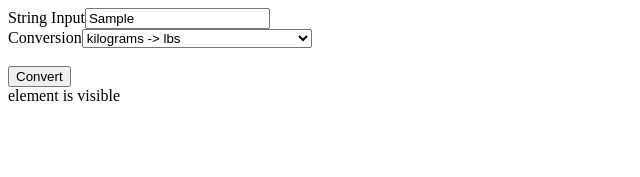
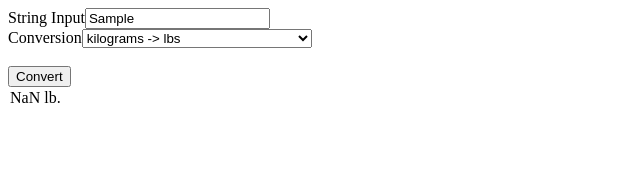
Before and after one commit to selenawalshsmith/AgriculturalUnitsConverter, a React app: page / in a window 1280 px wide. Both pictures are taken after typing "Sample" into the empty fields and a click on the button "Convert". Shown: the top 177 px of the page, without its empty margins (0-640 px from the left). Built offline with nearby package versions, Linux system fonts and the light colour scheme.

Commit message:
displaying converted inputString onClick convert

```diff
--- a/src/components/App.tsx
+++ b/src/components/App.tsx
@@ -19,13 +19,14 @@ export const App: FunctionComponent<InputInterface> = () => {
   //only update Result component when showResult increments.
   //Result component renders empty div while showResult == 0
   const [showResult, setShowResult] = useState<number>(0);
-  const [result, setResult] = useState<string>();
+  const [result, setResult] = useState<Array<any>>();
 
   useEffect(()=>{
     //console.log("App Component state (product)" + product);
     //console.log("App Component state (unit)" + unit);
 
     //console.log(showResult);
+    //setResult(inputString.split(" "));
   })
 
     return (
@@ -43,7 +44,8 @@ export const App: FunctionComponent<InputInterface> = () => {
             <div>
               <button onClick={(e:React.MouseEvent) =>{
                 setShowResult(showResult + 1);
-                setResult(inputString);
+                const results = inputString.split(" ");
+                setResult(results);
               }}
               >Convert</button>
             </div>
--- a/src/components/Result.tsx
+++ b/src/components/Result.tsx
@@ -10,50 +10,53 @@ export function Result(props: InputInterface) {
   const [unit, setUnit] = unitContext;
   const [product, setProduct] = productContext;
   const [showResult, setShowResult] = showResultContext;
-  //var resultArr: Array<number> = [];
-  const [resultArr, setResultArr] = useState<Array<string>>();
-  /*
-  function calculateConversion(item:<string>){
-    return item.concat("  lbs");
+  var myresultArr: Array<any> = [];
+  //const [resultArr, setResultArr] = useState<Array<any>>();
+ function calculate(element:any){
+   //return element += " lbs";
+   var inputNum: number;
+
+   switch(unit){
+     case "kg -> lb":
+       inputNum= Number(element)*2.04;
+       return inputNum.toString() + " lb.";
+       break;
+     case "ha -> ac":
+      inputNum= Number(element)*2.471;
+      return inputNum.toString() + " ac";
+       break;
+     case "kg/ha -> bu/ac":
+       if(product == "soy"){
+        inputNum= (((Number(element)*2.21)/60)/2.471);
+       }else{
+         inputNum= (((Number(element)*2.21)/56)/2.471);
+       }
+       return inputNum.toString() + " bu/ac";
+       break;
+      case "default":
+        break;
+   }
+ }
+
+  if(result != undefined){
+    useEffect(() => {
+      window.console.log(result);
+
+    }, [showResult]);
   }
-  */
-  function calculateResultArr(){
-    /*
-    return const splitArr:Array<string> = result.split(" ").map((item:string) =>{
-      //item = calculateConversion(item);
-      //item = item.concat(" lbs");
-
-    });
-    */
-    return result.split(" ");
-    /*
-    return temp.map((item: string) => {
-      item.concat(" lbs");
-    });
-    */
-    //setResultArr(splitArr);
-    //window.console.log(splitArr);
-  }
-//if(result != undefined){
-useEffect(() => {
-  if(result!=undefined){
-    window.console.log(calculateResultArr());
-    window.console.log(result);
-  }
-}, [showResult]);
-//}
-
-
   if(showResult != 0){
-  //showResult == number of time you clicked result
-  //if(increment != 0 && showResult =< increment){
-  //if(showResult > 0  && showResult =< increment){
-    //increment++;
-    return (
+    const tableRows = result.map( (element:any)=> {
+      element = calculate(element);
+      return(
+        <div>{ element }</div>
+      );
+    })
+  return(
       <div>
-        <div>element is visible</div>
         <table>
-        <tr></tr>
+          <tr>
+            {tableRows}
+          </tr>
         </table>
       </div>
     );
```
